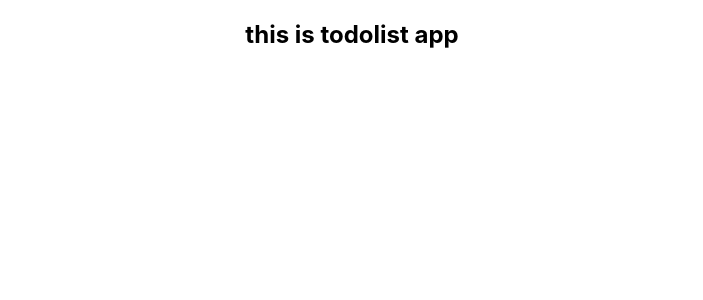
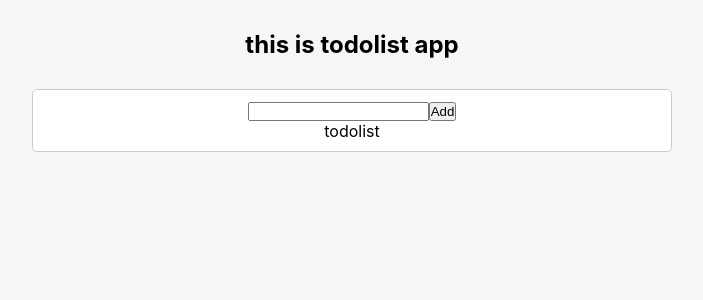
Before and after one commit to Yaser-Hajian/TodoList-App-with-React.js, a React (Create React App) app: page / in a window 1280 px wide. Shown: the top 300 px of the page, without its empty margins (288-991 px from the left). Built offline with nearby package versions, Linux system fonts and the light colour scheme.

Commit message:
some basic components were made

```diff
--- a/src/App.css
+++ b/src/App.css
@@ -1,3 +1,11 @@
 .App {
-  text-align: center;
+  width: 100vw;
+  display: flex;
+  flex-direction: column;
+  align-items: center;
+  margin-top: 20px;
+  padding: 10px;
 }
+.title{
+  margin-bottom: 30px;
+}
--- a/src/App.js
+++ b/src/App.js
@@ -1,9 +1,12 @@
 import './App.css';
+import React from "react";
+import ToDoApp from "./Components/ToDoApp/ToDoApp";
 
 function App() {
   return (
     <div className="App">
-        <h2>this is todolist app</h2>
+        <h2 className={"title"}>this is todolist app</h2>
+        <ToDoApp />
     </div>
   );
 }
--- /dev/null
+++ b/src/Components/ToDoApp/ToDoApp.js
@@ -0,0 +1,15 @@
+import React, {useState} from 'react';
+import styles from "./todoStyle.module.css"
+import ToDoForm from "../ToDoForm/ToDoForm";
+import ToDoList from "../ToDoList/ToDoList";
+const ToDoApp = () => {
+    const [todos , setTodos] = useState([]);
+    return (
+        <div className={styles.container}>
+            <ToDoForm />
+            <ToDoList />
+        </div>
+    );
+};
+
+export default ToDoApp;
--- /dev/null
+++ b/src/Components/ToDoApp/todoStyle.module.css
@@ -0,0 +1,11 @@
+.container{
+    display: flex;
+    flex-direction: column;
+    justify-content: center;
+    align-items: center;
+    width: 40rem;
+    background-color: #fff;
+    border: 1px solid #ccc;
+    border-radius: 5px;
+    padding: 10px;
+}
--- /dev/null
+++ b/src/Components/ToDoForm/ToDoForm.js
@@ -0,0 +1,21 @@
+import React, {useState} from 'react';
+
+const ToDoForm = () => {
+    const [todo, setTodo] = useState("");
+    const changeHandler = (event) => {
+        setTodo(event.target.value);
+    }
+    const submitHandler = (event) => {
+        event.preventDefault();
+    }
+    return (
+        <div>
+            <form onSubmit={submitHandler}>
+                <input type="text" value={todo} onChange={changeHandler}/>
+                <button type={"submit"}>Add</button>
+            </form>
+        </div>
+    );
+};
+
+export default ToDoForm;
--- /dev/null
+++ b/src/Components/ToDoList/ToDoList.js
@@ -0,0 +1,11 @@
+import React from 'react';
+
+const ToDoList = () => {
+    return (
+        <div>
+            todolist
+        </div>
+    );
+};
+
+export default ToDoList;
--- a/src/index.css
+++ b/src/index.css
@@ -1,10 +1,16 @@
+*{
+  margin: 0;
+  padding: 0;
+  box-sizing: border-box;
+}
+
 body {
-  margin: 0;
   font-family: -apple-system, BlinkMacSystemFont, 'Segoe UI', 'Roboto', 'Oxygen',
     'Ubuntu', 'Cantarell', 'Fira Sans', 'Droid Sans', 'Helvetica Neue',
     sans-serif;
   -webkit-font-smoothing: antialiased;
   -moz-osx-font-smoothing: grayscale;
+  background-color: #f6f6f6;
 }
 
 code {
```
